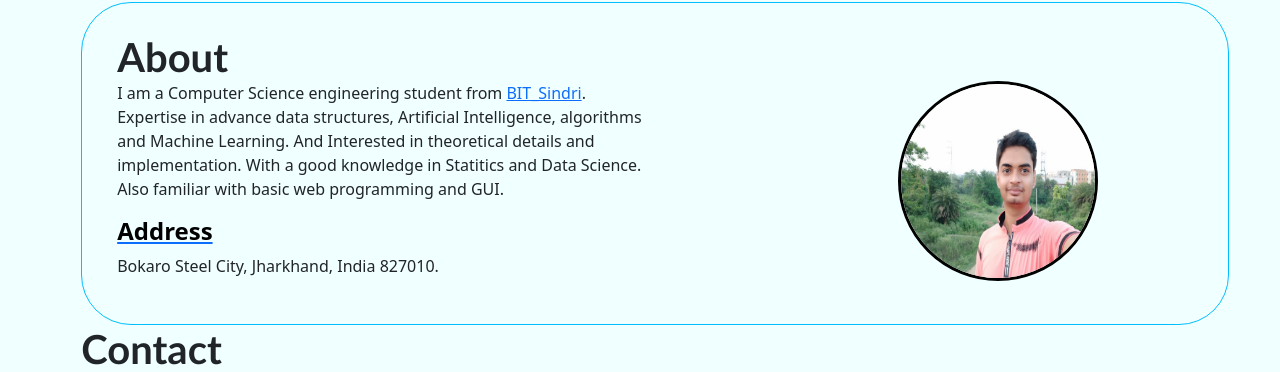
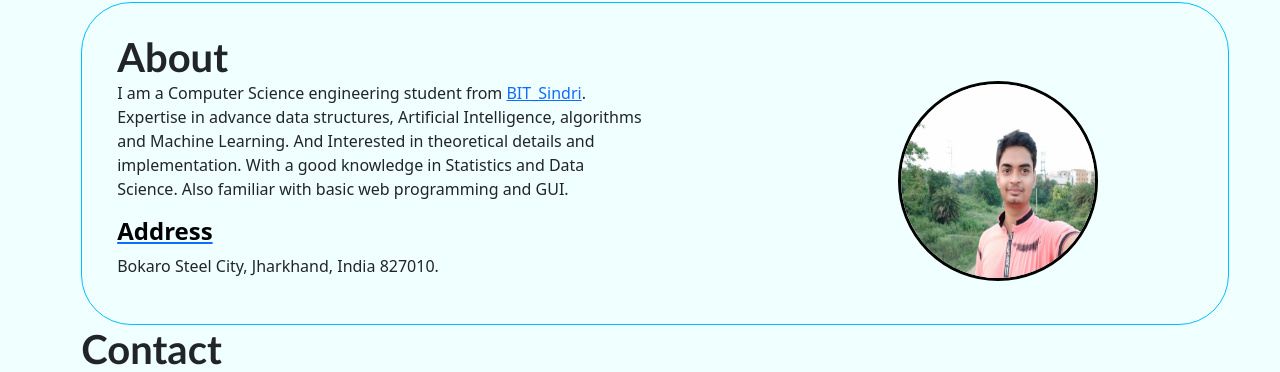
Before and after one commit to pctablet505/homepage, a Flask app: page /resume_download in a window 1280 px wide. Shown: the part 164-536 px from the top of the page. Run offline with Flask 2, Linux system fonts and the light colour scheme; some libraries are stand-ins or nearby versions.

Commit message:
Update resume_download.html

```diff
--- a/templates/resume_download.html
+++ b/templates/resume_download.html
@@ -47,7 +47,7 @@
                             href="https://www.bitsindri.ac.in" target="_blank">BIT_Sindri</a>.<br>
                         Expertise in advance data structures, Artificial Intelligence, algorithms and Machine Learning.
                         And Interested in theoretical details and implementation.
-                        With a good knowledge in Statitics and Data Science.
+                        With a good knowledge in Statistics and Data Science.
                         Also familiar with basic web programming and GUI.
 
 
```
